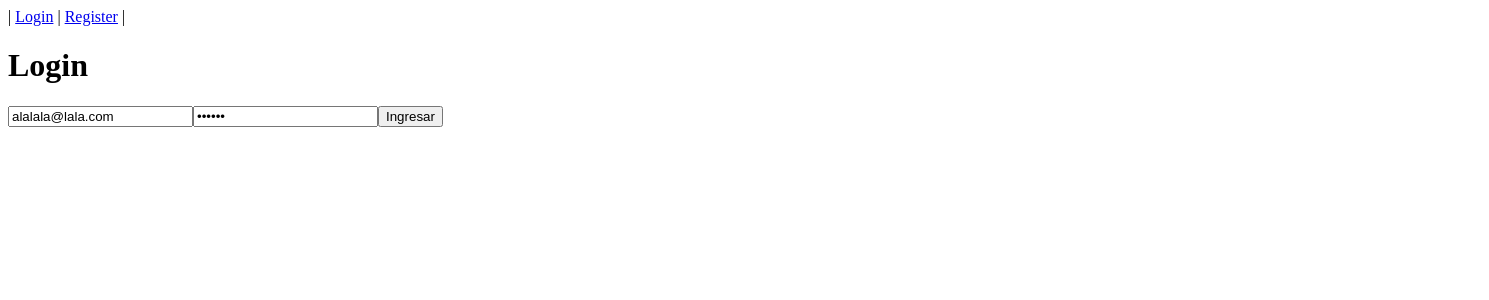
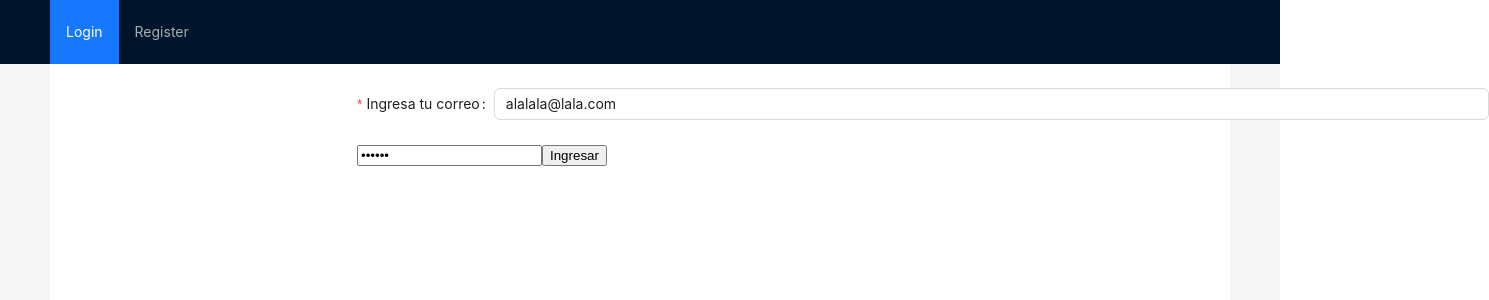
Before and after one commit to achavazza/router-1, a Vue app: page /login in a window 1280 px wide. Shown: the top 300 px of the page, 1489 px wide, since content can reach past the window. Built offline with nearby package versions, Linux system fonts and the light colour scheme.

Commit message:
ant design

```diff
--- a/index.html
+++ b/index.html
@@ -6,7 +6,7 @@
     <meta name="viewport" content="width=device-width, initial-scale=1.0">
     <title>Vite App</title>
   </head>
-  <body>
+  <body style="margin:0;padding:0">
     <div id="app"></div>
     <script type="module" src="/src/main.js"></script>
   </body>
--- a/src/App.vue
+++ b/src/App.vue
@@ -1,17 +1,35 @@
 <template>
-  <nav v-if="!userStore.loadingSession">
-    <router-link to="/" v-if="userStore.userData">Home</router-link> |
-    <router-link to="/login" v-if="!userStore.userData">Login</router-link> |
-    <router-link to="/register" v-if="!userStore.userData">Register</router-link> |
-    <button @click="userStore.logoutUser" v-if="userStore.userData">Logout</button>
-  </nav>
-  <div v-else>
-    Loading...
-  </div>
-  <router-view></router-view>
+  <a-layout>
+    <a-layout-header v-if="!userStore.loadingSession">
+      <a-menu theme="dark" mode="horizontal" :style="{lineHeight: '64px'}" v-model:selectedKeys="selectedKeys">
+        <a-menu-item key="home"     v-if="userStore.userData"><router-link to="/">Home</router-link></a-menu-item>
+        <a-menu-item key="login"    v-if="!userStore.userData"><router-link to="/login">Login</router-link></a-menu-item>
+        <a-menu-item key="register" v-if="!userStore.userData"><router-link to="/register">Register</router-link></a-menu-item>
+        <a-menu-item key="logout"     @click="userStore.logoutUser" v-if="userStore.userData">Logout</a-menu-item>
+      </a-menu>
+    </a-layout-header>
+    <a-layout-content style="padding:0 50px;">
+      <div :style="{ background: '#fff', padding: '24px', minHeight: '280px' }">
+        <div v-if="userStore.loadingSession">
+          Loading...
+        </div>
+        <router-view></router-view>
+      </div>
+    </a-layout-content>
+  </a-layout>
 </template>
 
 <script setup>
+import { ref, watch } from 'vue';
 import { useUserStore } from './stores/user';
+import { useRoute } from 'vue-router'
 const userStore = useUserStore()
+const route = useRoute()
+const selectedKeys = ref([route.name])
+watch(
+  //que quiero mirar
+  () => route.name,
+  //que quiero hacer
+  () => {selectedKeys.value = [route.name]}
+)
 </script>
--- a/src/views/Home.vue
+++ b/src/views/Home.vue
@@ -18,8 +18,8 @@
                 <br/>
                 {{ item.id }}
                 <br/>
-                <button @click="databaseStore.deleteURL(item.id)">Eliminar</button>
-                <button @click="router.push(`/editar/${item.id}`)">Editar</button>
+                <a-button type="primary" @click="databaseStore.deleteURL(item.id)">Eliminar</a-button>
+                <a-button type="default" @click="router.push(`/editar/${item.id}`)">Editar</a-button>
             </li>
         </ul>
     </div>
--- a/src/views/Login.vue
+++ b/src/views/Login.vue
@@ -1,10 +1,15 @@
 <template>
-    <h1>Login</h1>
-    <form @submit.prevent="handleSubmit">
-        <input v-model="email" type="email" name="email" placeholder="ingrese email" id="register-email">
-        <input v-model="password" type="password" name="password" placeholder="ingrese password" id="register-password">
-        <input type="submit" value="Ingresar">
-    </form>
+    <a-row>
+        <a-col span="12" offset="6" :sm="{span:24, offset:0}">
+            <a-form @submit.prevent="handleSubmit" name="basicLogin" autocomplete="off" layout="horizontal">
+                <a-form-item name="email" label="Ingresa tu correo" :rules="[{required:true, message: 'Ingresa un email'}]">
+                    <a-input v-model:value="email"></a-input>
+                </a-form-item>
+                <input v-model="password" type="password" name="password" placeholder="ingrese password" id="register-password">
+                <input type="submit" value="Ingresar">
+            </a-form>
+        </a-col>
+    </a-row>
 </template>
 
 <script setup>
--- a/vite.config.js
+++ b/vite.config.js
@@ -3,10 +3,20 @@ import { fileURLToPath, URL } from 'node:url'
 import { defineConfig } from 'vite'
 import vue from '@vitejs/plugin-vue'
 
+import Components from 'unplugin-vue-components/vite';
+import { AntDesignVueResolver } from 'unplugin-vue-components/resolvers';
+
 // https://vitejs.dev/config/
 export default defineConfig({
   plugins: [
     vue(),
+    Components({
+      resolvers: [
+        AntDesignVueResolver({
+          importStyle: false, // css in js
+        }),
+      ],
+    }),
   ],
   resolve: {
     alias: {
```
Also changed, not shown: src/router/index.js (+4 -4 lines).
